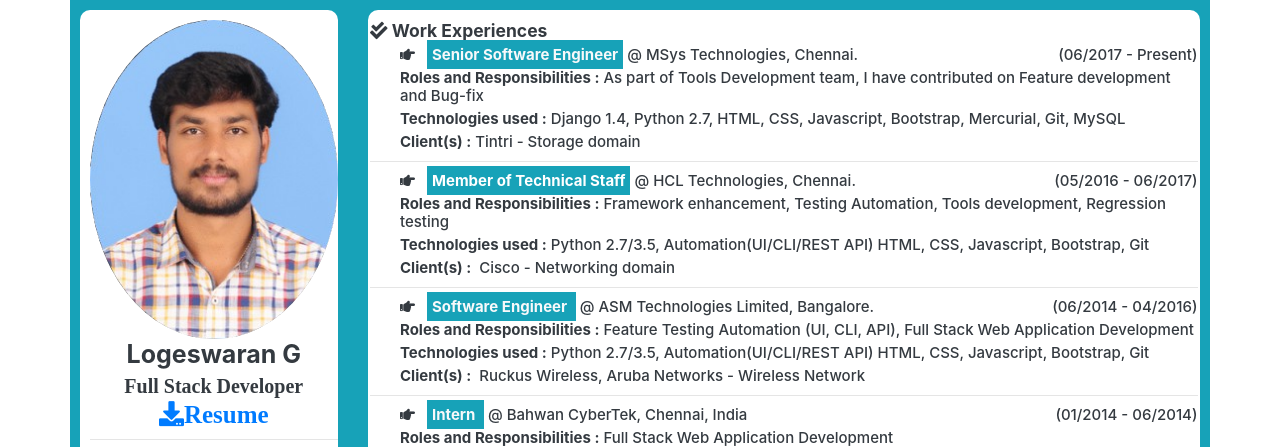
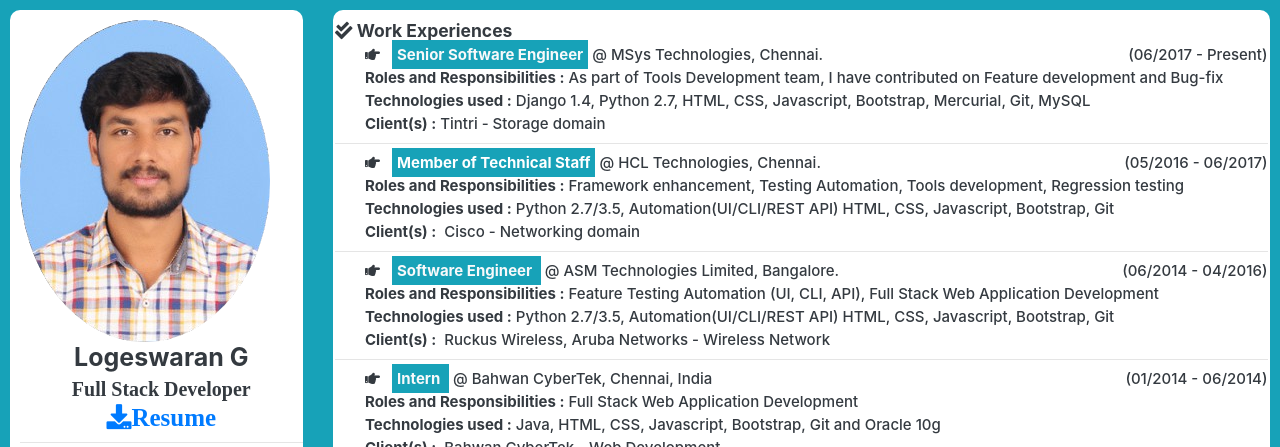
Before and after one commit to Logeswaran-gnt/Logeswaran-gnt.github.io, a plain HTML site: page index.html in a window 1280 px wide. Shown: the top 447 px of the page. Drawn offline with nearby package versions, Linux system fonts and the light colour scheme.

Commit message:
template re-designed

```diff
--- a/index.html
+++ b/index.html
@@ -18,7 +18,7 @@
 </head>
 <body>
 
-    <div class="container p-3 mb-2 bg-info">
+    <div class="container-fluid p-3 mb-2 bg-info">
         <div class="row">
             <div class="col-sm-3 " >
                 <div class="bg-white text-dark contents">
```
